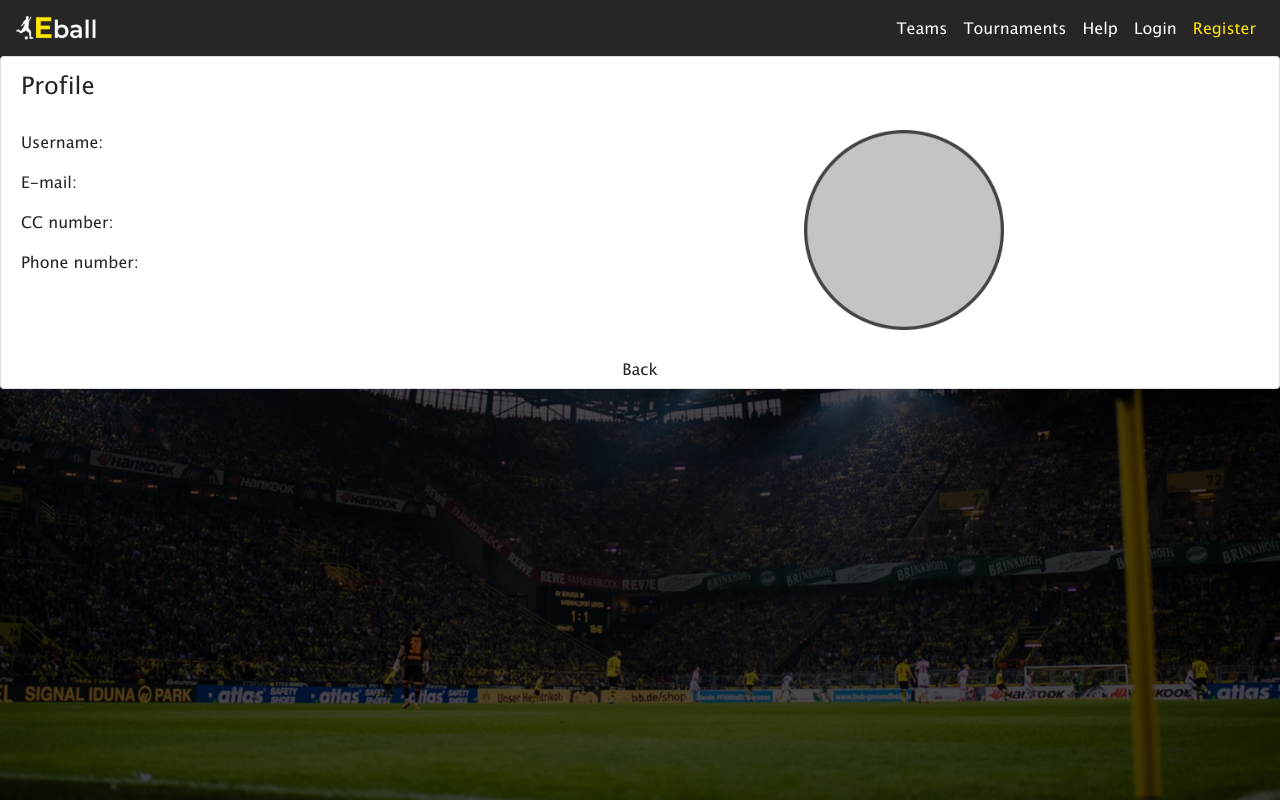
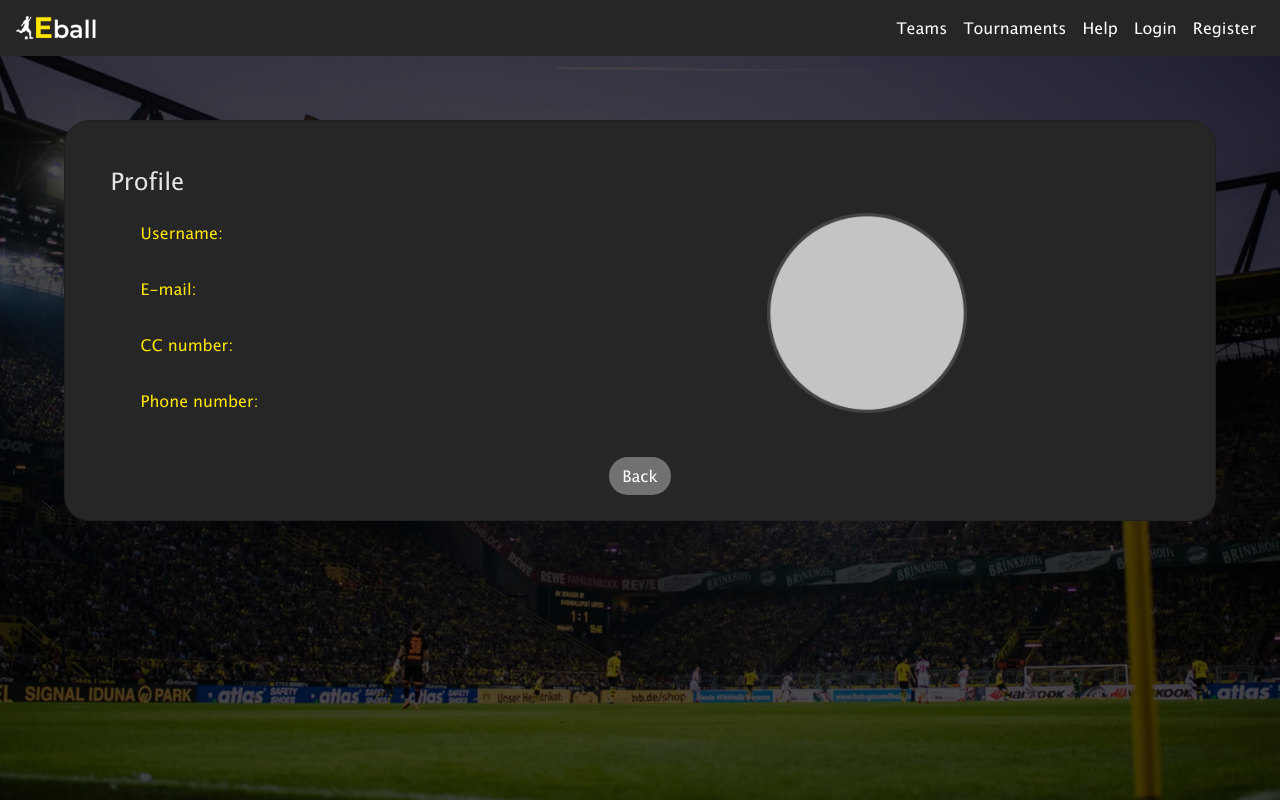
Before and after one commit to joaofaccardoso/Eball, a Django app: page /user_profile/ in a window 1280 px wide. Run offline with Django 3.2, Linux system fonts and the light colour scheme; some libraries are stand-ins or nearby versions.

Commit message:
Update user_profile.css

```diff
--- a/appEball/static/appEball/css/user_profile.css
+++ b/appEball/static/appEball/css/user_profile.css
@@ -12,129 +12,48 @@ html {
 }
 
 body {
-    background: inherit;
-    background-blend-mode: inherit;
+    background-color: transparent;
 }
 
-#registerNav{
+#profileNav{
     color: #FFE603;
 }
 
-h1 {
-    color: white;
-    margin: 30px;
-}
-h2 {
-    color: white;
-    margin: 30px;
-
+#profileCard {
+    margin: 5%;
+    border-radius: 25px;
+    padding: 2%;
+    background-color: #262626;
 }
 
-label {
+.card-title {
     color: white;
-    color: #FFE603;
 }
 
-label1 {
-    color: white;
-    color: #FFFDFD;
+.card-subtitle {
+    color: #E5E5E5;
 }
 
-
-
-#middleColLeft {
-    padding-right:160px;
-
+.line {
+    line-height: 40px;
 }
 
-#middleColRight {
-    padding-left: 15px;
+.userLabel {
+    color: #FFE603;
+    margin-left: 30px;
 }
 
-#EditBtn {
+.userInfo {
+    color: #E5E5E5;
+}
+
+.btn {
     background-color: #727070;
     color: white;
-    margin-top: 30px;
-    margin-left: 15%;
-    margin-bottom: 30px;
 }
 
-#EditBtn:hover {
+.btn:hover {
     background-color: #FFE603;
     color: black;
     transition:0.5s;
 }
-
-#BackBtn {
-    background-color: #727070;
-    color: white;
-    margin-top: 30px;
-    margin-left: 35%;
-    margin-bottom: 30px;
-}
-
-#BackBtn:hover {
-    background-color: #FFE603;
-    color: black;
-    transition:0.5s;
-}
-
-.form-control:focus {
-    border-color: none;
-    box-shadow: none;
-}
-
-
-
-.image-container {
-    background-image: url('/static/appEball/assets/photo1.png');
-    background-size: cover;
-    background-position: center;
-    width: 450px;
-    height: 450px;
-    margin-left: -10%;
-}
-#imagem{
-    position:absolute;
-    padding-left:15%;
-    padding-top:13%;
-}
-
-#Card {
-    margin: 1px;
-    background-color: #262626;
-    border-radius: 25px;
-    opacity:85%;
-}
-
-#firstRow{
-    margin-top: 6%
-}
-
-#secondRow{
-    margin-top: 6%
-}
-
-#thirdRow{
-    margin-top: 6%
-}
-
-
-
-#fourthRow{
-    margin-top: 6%
-}
-
-#fifthRow{
-    margin-top: 6%
-}
-
-#sixthRow{
-    margin-top: 6%
-}
-
-
-
-#seventhRow{
-    margin-top: 6%
-}
```
